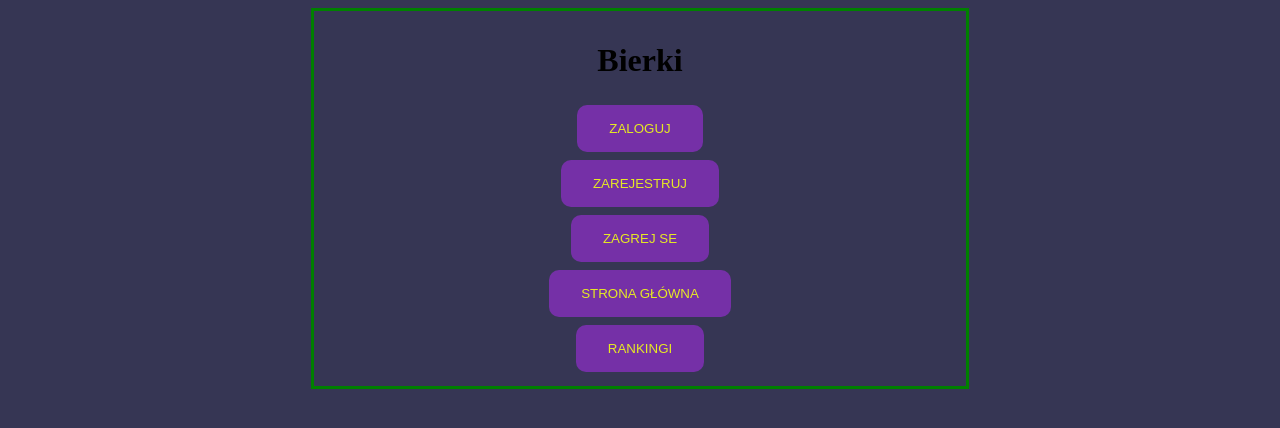
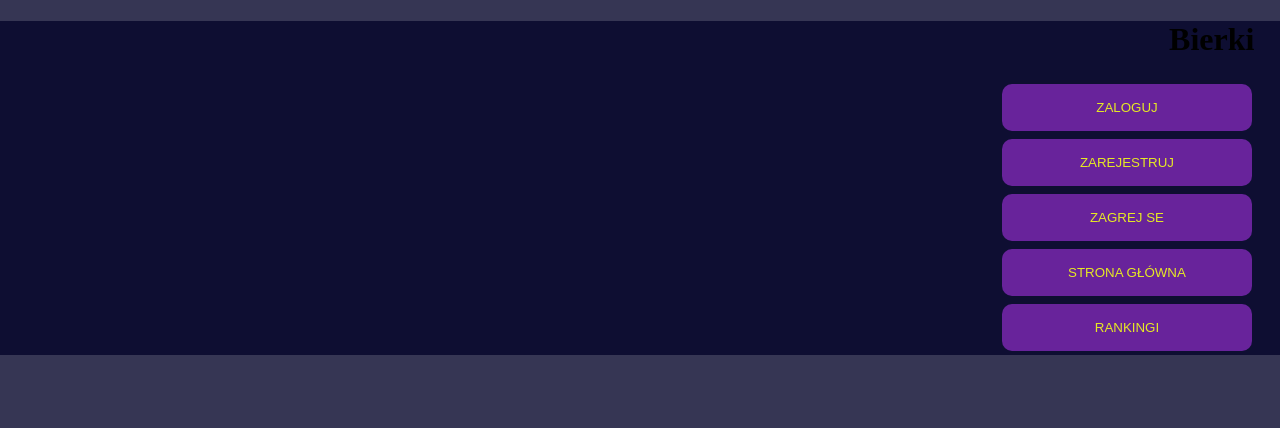
Before and after one commit to SCube19/bd, a PHP site: page /bierki.php in a window 1280 px wide. Shown: the top 428 px of the page. Run offline with PHP 8.4, Linux system fonts and the light colour scheme.

Commit message:
ver 0.9 index

```diff
--- a/styles.css
+++ b/styles.css
@@ -1,15 +1,21 @@
-body {
+body,
+html {
+    padding: 0;
+    margin: 0;
     background: rgba(4, 4, 42, 0.801);
-    overflow: hidden;
+}
+
+.up {
+    background: gold;
+    width: 100%;
+    height: 3%;
+    margin-top: 1%;
+    margin-bottom: 1%;
 }
 
 .center {
-    margin: auto;
-    width: 50%;
-    border: 3px solid green;
-    padding: 10px;
-    text-align: center;
-    border: 3px solid green;
+    margin-right: 2%;
+    text-align: right;
 }
 
 .container {
@@ -48,12 +54,10 @@ body {
     display: flex;
     flex-wrap: wrap;
     justify-content: justify;
-    position: relative;
-    margin: auto;
 }
 
 .box {
-    flex: 1 1 150px;
+    flex: 1 1 18%;
     margin: 10px;
     border-radius: 20px;
     width: 15%;
@@ -96,6 +100,7 @@ input[type=reset] {
     margin: 4px 2px;
     cursor: pointer;
     border-radius: 10px;
+    width: 20%;
 }
 
 input[type=text],
```
Also changed, not shown: index.php (+22 -5 lines).
